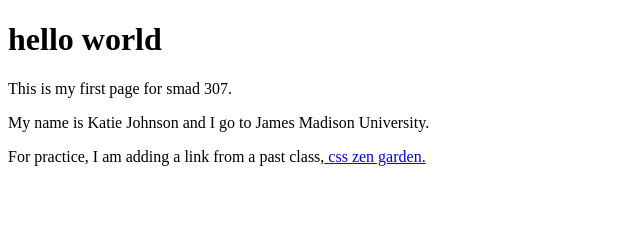
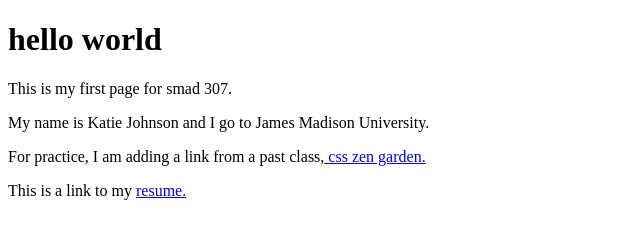
Before and after one commit to John44km/john44km.github.io, a plain HTML site: page index.html in a window 1280 px wide. Shown: the whole page, without its empty margins (0-640 px from the left). Drawn offline with Linux system fonts and the light colour scheme.

Commit message:
Add files via upload

```diff
--- a/index.html
+++ b/index.html
@@ -10,5 +10,6 @@
      <p>This is my first page for smad 307.</p>
      <p> My name is Katie Johnson and I go to James Madison University.</p>
      <p> For practice, I am adding a link from a past class,<a href="csszengarden/index.html" > css zen garden. </a> </p>
+     <P> This is a link to my <a href="resume.html"> resume.</a></P>
         </body>
     </html>
```
